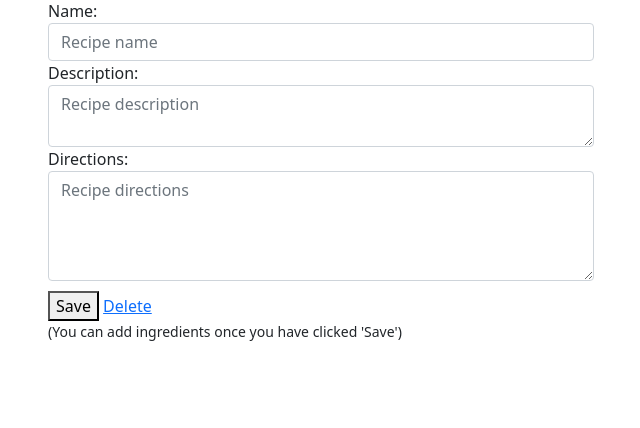
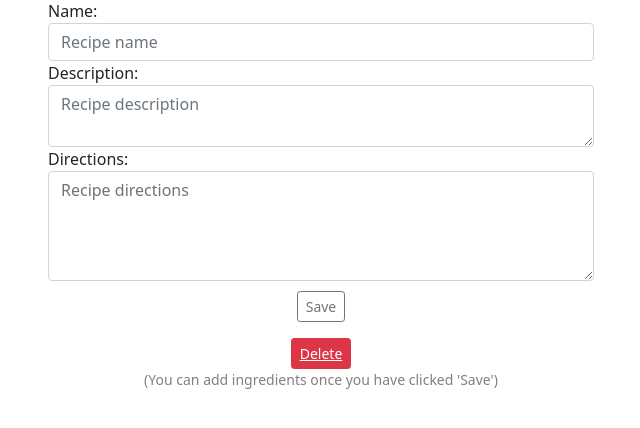
Before and after one commit to Olijwood/django-delights, a Django app: page /pantry/recipes/create/ in a window 1280 px wide. Shown: the part 137-565 px from the top of the page, without its empty margins (319-959 px from the left). Run offline with Django 3.2, Linux system fonts and the light colour scheme; a user stored in the database is signed in; some libraries are stand-ins or nearby versions.

Commit message:
added more bootstrap styling

```diff
--- a/templates/accounts/login.html
+++ b/templates/accounts/login.html
@@ -4,10 +4,10 @@
 {% block content %}
 
 {% if not request.user.is_authenticated %}
-    <div style='margin-top:30px;'>
+    <div style='margin-top:30px;' align="center">
         <form method='POST'>{% csrf_token %}
             {{ form.as_p }}
-            <button type='submit'>Login</button>
+            <button type='submit' class="btn btn-primary">Login</button>
         </form>
 
         <p>Need an account? Please <a href='/register'>Register</a></p>
--- a/templates/accounts/logout.html
+++ b/templates/accounts/logout.html
@@ -4,10 +4,10 @@
 {% block content %}
 
 {% if request.user.is_authenticated %}
-    <div style='margin-top:30px;'>
+    <div style='margin-top:30px;' align="center">
         <form method='POST'>{% csrf_token %}
             <p>Are you sure you want to logout?</p>
-            <button type='submit'>Yes, logout.</button>
+            <button type='submit' class="btn btn-primary ">Yes, logout.</button>
         </form>
     </div>
 {% else %}
--- a/templates/accounts/register.html
+++ b/templates/accounts/register.html
@@ -4,10 +4,10 @@
 {% block content %}
 
 {% if not request.user.is_authenticated %}
-    <div style='margin-top:30px;'>
+    <div style='margin-top:30px;' align="center">
         <form method='POST'>{% csrf_token %}
             {{ form.as_p }}
-            <button type='submit'>Register</button>
+            <button type='submit' class="btn btn-primary">Register</button>
         </form>
         <p>Already have an account? Please <a href='/login'>Login</a></p>
     </div>
--- a/templates/recipes/create-update.html
+++ b/templates/recipes/create-update.html
@@ -32,7 +32,7 @@
             {% include 'recipes/partials/forms.html' %}
 
             {% if not new_ingredient_url %}
-                <small><p>(You can add ingredients once you have clicked 'Save')</p></small>
+                <small><p style="color: grey" align="center">(You can add ingredients once you have clicked 'Save')</p></small>
             {% endif %}
         </div>
         <br>
@@ -40,21 +40,22 @@
         <div class='{% if object.id %}col-12 col-md-4 {% else %} d-none {% endif %}'>
             {% if new_ingredient_url %}
             <br>
+
+            <div id='ingredients-list' align="center">
             <h3>Ingredients</h3>
-
-            <div id='ingredients-list'>
             {% for ingredient in object.get_ingredients_children %}
                     {% include 'recipes/partials/ingredient-inline.html' with object=ingredient %}
             {% endfor %}
-            </div>
+
             <br>
 
             <button hx-get="{{ new_ingredient_url }}" hx-trigger='click'
-                hx-target='#ingredients-list' hx-swap='beforeend'>Add ingredient</button>
+                hx-target='#ingredients-list' hx-swap='beforeend' class="btn btn-success">Add ingredient</button>
                 <br>
                 <br>
                 <small><div hx-get="{{ object.get_ingredients_image_upload_url }}" hx-trigger='revealed'></div></small>
             {% endif %}
+        </div>
         </div>
 </div>
 
--- a/templates/recipes/partials/detail.html
+++ b/templates/recipes/partials/detail.html
@@ -11,6 +11,7 @@
             <img src='https://django-delights.ams3.digitaloceanspaces.com/django-delights/mediafiles/{{ object.get_image }}' alt="recipe image" class="rounded-circle account-img" style="height: 250px; width: 250 px;">
         </div>
         <h1>{{ object.name }}</h1>
+        <small><p style="color: grey;">By: {{object.user.username}}</p></small>
         {% if object.user == request.user %}
             {% if object.get_edit_url %}
                 <small>
@@ -25,7 +26,7 @@
         {% endif %}
         <p></p>
         <h4>Rating: {{ object.rating|default:"N/A" }}{% if object.rating %}/10{% endif %} </h4>
-        {% if request.user.is_authenticated %}
+        {% if request.user.is_authenticated and request.user != object.user %}
             <small>
             <form method="post" action="{% url 'recipes:recipe-rating' object.id %}" class="form-inline">
                 {% csrf_token %}
@@ -61,6 +62,7 @@
 <div class="row">
     <div class="col-12 col-md-12" align="center">
         <h3>Comments</h3>
+        {% if request.user != object.user %}
             {% if user.is_authenticated %}
             <form method="post" action="{% url 'recipes:comment' object.id %}">
                 {% csrf_token %}
@@ -72,6 +74,7 @@
             </form>
             {% else %}
             <p><a href="{% url 'login' %}">Log in</a> or <a href="{% url 'register' %}">sign up</a> to leave a comment.</p>
+            {% endif %}
         {% endif %}
 
         <br>
--- a/templates/recipes/partials/forms.html
+++ b/templates/recipes/partials/forms.html
@@ -13,12 +13,14 @@
    {% endfor %}
 
 
-
-    <div class='htmx-indicator'>Loading...</div>
-    <button class='htmx-inverted-indicator' style='margin-top:10px;' type='submit' >Save</button>
-    {% if message %}
-    <p>{{ message }}</p>
-    {% endif %}
-    <a href='{{ object.get_delete_url }}'>Delete</a>
+    <div align="center">
+        <div class='htmx-indicator'>Loading...</div>
+        <button align="center" class='htmx-inverted-indicator btn btn-outline-secondary btn-sm' style='margin-top:10px;' type='submit' >Save</button>
+        {% if message %}
+        <p>{{ message }}</p>
+        {% endif %}
+        <p></p>
+        <button align="center" class="btn btn-danger btn-sm"><a href='{{ object.get_delete_url }}' style="color:white;">Delete</a></button>
+    </div>
 </form>
 </div>
```
Also changed, not shown: templates/recipes/partials/ingredient-inline.html (+5 -5 lines), db.sqlite3. Lines whose indentation alone changed are shown as unchanged.
